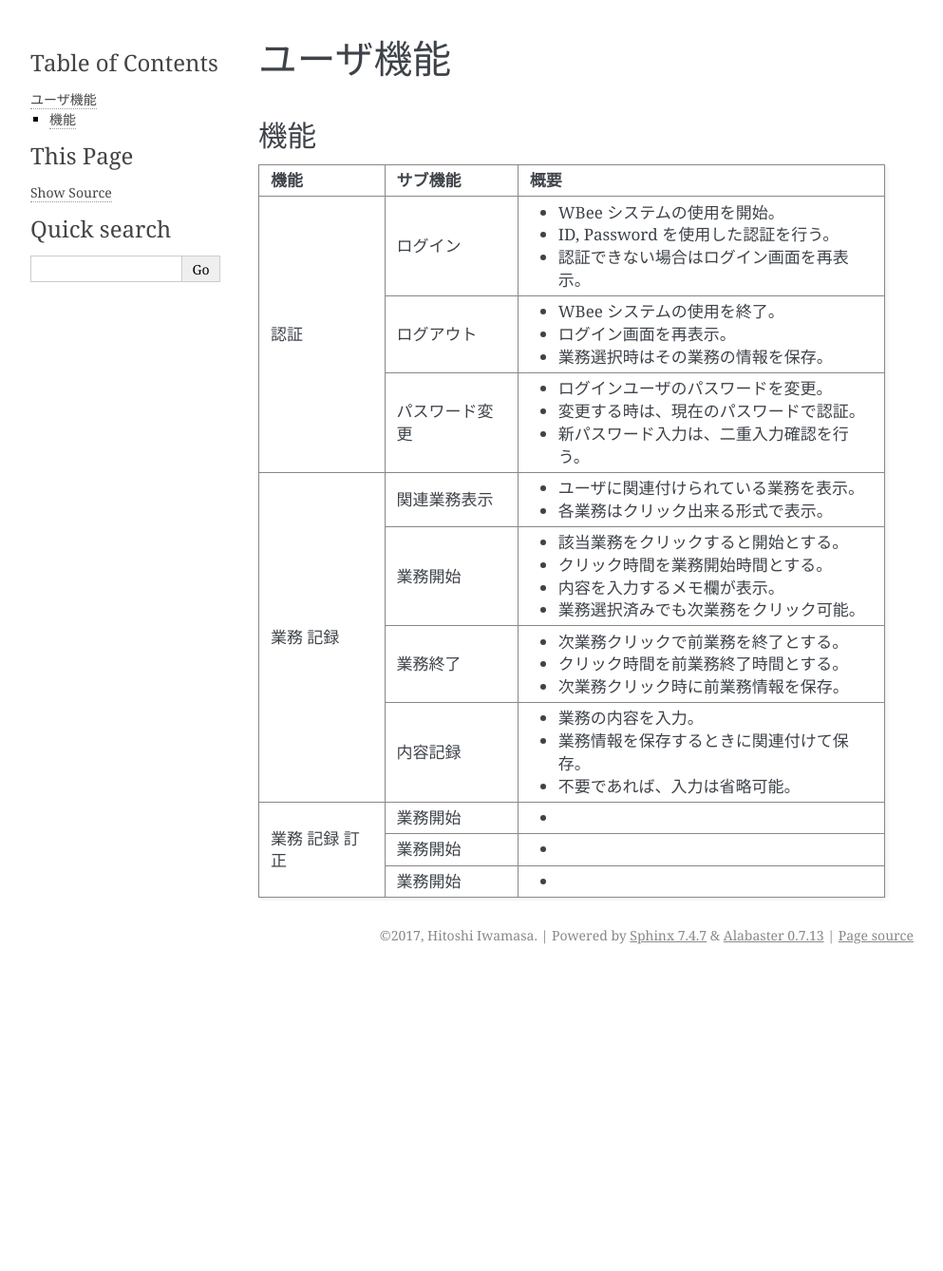
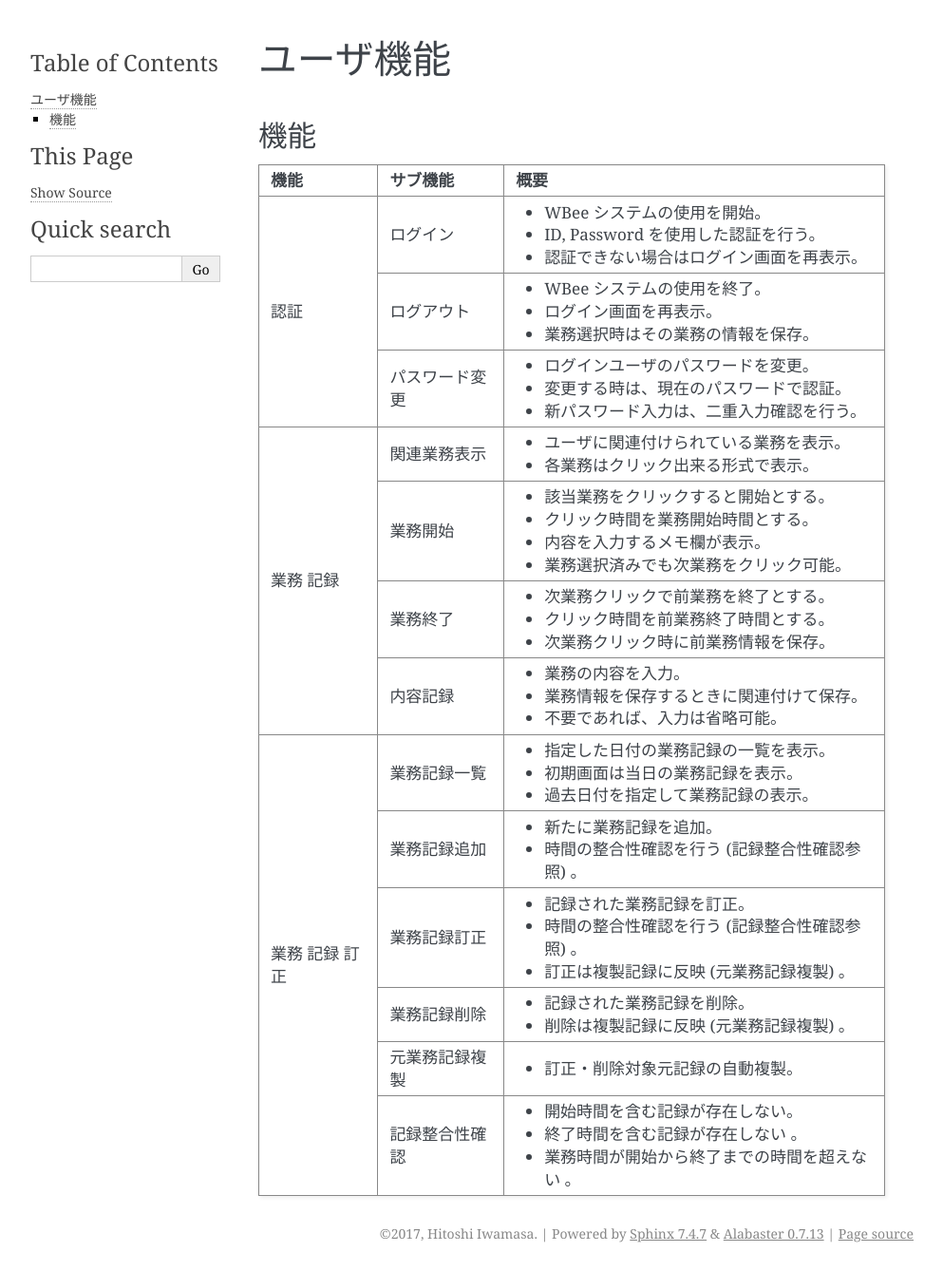
Before and after one commit to IWAMASA1969/wee_design, a Sphinx documentation site: the page built from design/source/user_functions.rst, in a window 1280 px wide. Shown: the whole page at 95% size, without its empty margins (148-1141 px from the left). Built offline with Sphinx 7.4.7, drawn with Linux system fonts in a browser that asks for light colours; before the commit the page ends 1024 px from its top, so only the background shows below that.

Commit message:
wrote user functions list.

```diff
--- a/design/source/user_functions.rst
+++ b/design/source/user_functions.rst
@@ -5,40 +5,54 @@
 機能
 ======
 
-+-------+----------------+--------------------------------------------+
-| 機能  | サブ機能       | 概要                                       |
-+=======+================+============================================+
-| 認証  | ログイン       | * WBee システムの使用を開始。              |
-|       |                | * ID, Password を使用した認証を行う。      |
-|       |                | * 認証できない場合はログイン画面を再表示。 |
-+       +----------------+--------------------------------------------+
-|       | ログアウト　   | * WBee システムの使用を終了。              |
-|       |                | * ログイン画面を再表示。                   |
-|       |                | * 業務選択時はその業務の情報を保存。       |
-+       +----------------+--------------------------------------------+
-|       | パスワード変更 | * ログインユーザのパスワードを変更。       |
-|       |                | * 変更する時は、現在のパスワードで認証。   |
-|       |                | * 新パスワード入力は、二重入力確認を行う。 |
-+-------+----------------+--------------------------------------------+
-| 業務  | 関連業務表示   | * ユーザに関連付けられている業務を表示。   |
-| 記録  |                | * 各業務はクリック出来る形式で表示。       |
-+       +----------------+--------------------------------------------+
-|       | 業務開始       | * 該当業務をクリックすると開始とする。     |
-|       |                | * クリック時間を業務開始時間とする。       |
-|       |                | * 内容を入力するメモ欄が表示。             |
-|       |                | * 業務選択済みでも次業務をクリック可能。   |
-+       +----------------+--------------------------------------------+
-|       | 業務終了       | * 次業務クリックで前業務を終了とする。     |
-|       |                | * クリック時間を前業務終了時間とする。     |
-|       |                | * 次業務クリック時に前業務情報を保存。     |
-+       +----------------+--------------------------------------------+
-|       | 内容記録       | * 業務の内容を入力。                       |
-|       |                | * 業務情報を保存するときに関連付けて保存。 |
-|       |                | * 不要であれば、入力は省略可能。           |
-+-------+----------------+--------------------------------------------+
-| 業務  | 業務開始       | *                                          |
-+ 記録  +----------------+--------------------------------------------+
-| 訂正  | 業務開始       | *                                          |
-+       +----------------+--------------------------------------------+
-|       | 業務開始       | *                                          |
-+-------+----------------+--------------------------------------------+
++-------+----------------+----------------------------------------------------+
+| 機能  | サブ機能       | 概要                                               |
++=======+================+====================================================+
+| 認証  | ログイン       | * WBee システムの使用を開始。                      |
+|       |                | * ID, Password を使用した認証を行う。              |
+|       |                | * 認証できない場合はログイン画面を再表示。         |
++       +----------------+----------------------------------------------------+
+|       | ログアウト　   | * WBee システムの使用を終了。                      |
+|       |                | * ログイン画面を再表示。                           |
+|       |                | * 業務選択時はその業務の情報を保存。               |
++       +----------------+----------------------------------------------------+
+|       | パスワード変更 | * ログインユーザのパスワードを変更。               |
+|       |                | * 変更する時は、現在のパスワードで認証。           |
+|       |                | * 新パスワード入力は、二重入力確認を行う。         |
++-------+----------------+----------------------------------------------------+
+| 業務  | 関連業務表示   | * ユーザに関連付けられている業務を表示。           |
+| 記録  |                | * 各業務はクリック出来る形式で表示。               |
++       +----------------+----------------------------------------------------+
+|       | 業務開始       | * 該当業務をクリックすると開始とする。             |
+|       |                | * クリック時間を業務開始時間とする。               |
+|       |                | * 内容を入力するメモ欄が表示。                     |
+|       |                | * 業務選択済みでも次業務をクリック可能。           |
++       +----------------+----------------------------------------------------+
+|       | 業務終了       | * 次業務クリックで前業務を終了とする。             |
+|       |                | * クリック時間を前業務終了時間とする。             |
+|       |                | * 次業務クリック時に前業務情報を保存。             |
++       +----------------+----------------------------------------------------+
+|       | 内容記録       | * 業務の内容を入力。                               |
+|       |                | * 業務情報を保存するときに関連付けて保存。         |
+|       |                | * 不要であれば、入力は省略可能。                   |
++-------+----------------+----------------------------------------------------+
+| 業務  | 業務記録一覧   | * 指定した日付の業務記録の一覧を表示。             |
+| 記録  |                | * 初期画面は当日の業務記録を表示。                 |
+| 訂正  |                | * 過去日付を指定して業務記録の表示。               |
++       +----------------+----------------------------------------------------+
+|       | 業務記録追加   | * 新たに業務記録を追加。                           |
+|       |                | * 時間の整合性確認を行う (記録整合性確認参照) 。   |
++       +----------------+----------------------------------------------------+
+|       | 業務記録訂正   | * 記録された業務記録を訂正。                       |
+|       |                | * 時間の整合性確認を行う (記録整合性確認参照) 。   |
+|       |                | * 訂正は複製記録に反映 (元業務記録複製) 。         |
++       +----------------+----------------------------------------------------+
+|       | 業務記録削除   | * 記録された業務記録を削除。                       |
+|       |                | * 削除は複製記録に反映 (元業務記録複製) 。         |
++       +----------------+----------------------------------------------------+
+|       | 元業務記録複製 | * 訂正・削除対象元記録の自動複製。                 |
++       +----------------+----------------------------------------------------+
+|       | 記録整合性確認 | * 開始時間を含む記録が存在しない。                 |
+|       |                | * 終了時間を含む記録が存在しない 。                |
+|       |                | * 業務時間が開始から終了までの時間を超えない 。    |
++-------+----------------+----------------------------------------------------+
```
